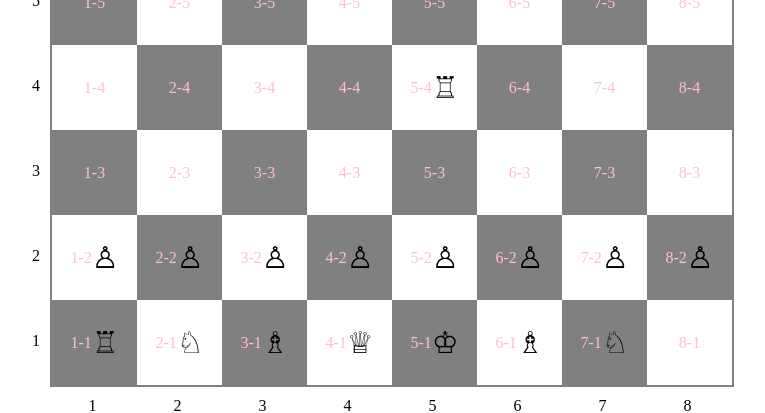
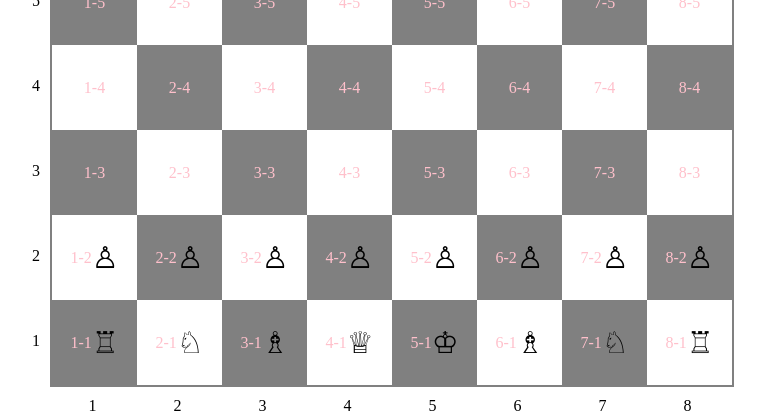
Before and after one commit to xmaten/chess, a Next.js app: page / in a window 1280 px wide. Shown: the part 349-762 px from the top of the page, without its empty margins (265-1030 px from the left). Built offline with nearby package versions, Linux system fonts and the light colour scheme.

Commit message:
chore: update todo

```diff
--- a/src/controllers/Game.ts
+++ b/src/controllers/Game.ts
@@ -511,8 +511,6 @@ export class Game {
       return false
     }
 
-    // console.log(isHorizontalMove, isVerticalMove)
-
     if (isHorizontalMove) {
       const isTargetOnTheLeft = toXNumber < rookXNumber
       const rookRow = [...this.getRow(8 - rookYNumber)]
--- a/src/utils/initialBoard.ts
+++ b/src/utils/initialBoard.ts
@@ -49,7 +49,7 @@ export const initialBoard: TCell[][] = [
     {
       id: "5-4",
       color: "light",
-      piece: "light-rook",
+      piece: null,
       wasAlreadyMoved: false
     },
     { id: "5-3", color: "dark", piece: null, wasAlreadyMoved: false },
@@ -84,6 +84,6 @@ export const initialBoard: TCell[][] = [
     { id: "8-4", color: "dark", piece: null, wasAlreadyMoved: false },
     { id: "8-3", color: "light", piece: null, wasAlreadyMoved: false },
     { id: "8-2", color: "dark", piece: "light-pawn", wasAlreadyMoved: false },
-    { id: "8-1", color: "light", piece: null, wasAlreadyMoved: false }
+    { id: "8-1", color: "light", piece: "light-rook", wasAlreadyMoved: false }
   ]
 ]
```
Also changed, not shown: 1 other file (tests, documents, lock files or other folders).
